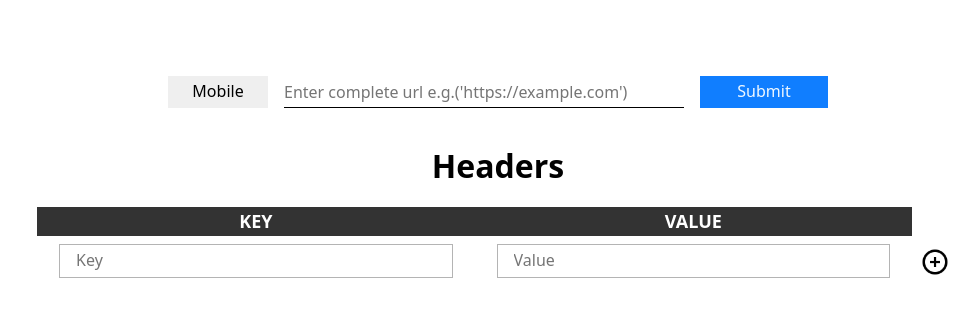
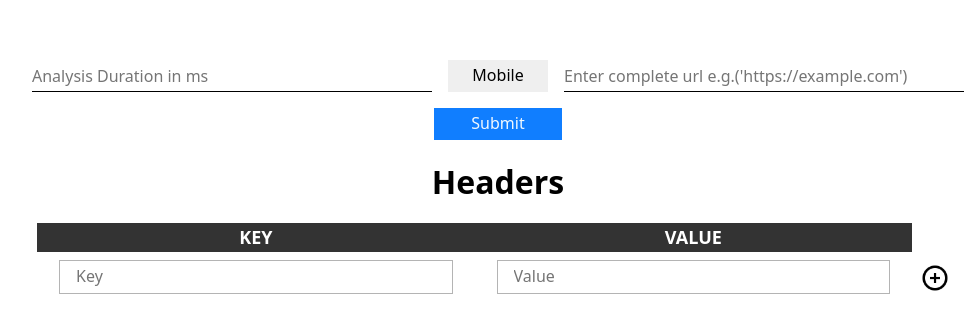
Before and after one commit to shantanu-goyal/Analyser, a React (Create React App) app: page / in a window 1280 px wide. Shown: the part 219-552 px from the top of the page, without its empty margins (142-1121 px from the left). Built offline with nearby package versions, Linux system fonts and the light colour scheme.

Commit message:
Add field for waittime

```diff
--- a/src/components/Form.js
+++ b/src/components/Form.js
@@ -19,6 +19,7 @@ function Form({ onFormSubmit }) {
   const valueRef = useRef(null);
   // Reference to device type selector
   const deviceRef = useRef(null);
+  const waitTimeRef = useRef(null);
 
   /**
    * Handle the form submission
@@ -33,7 +34,8 @@ function Form({ onFormSubmit }) {
     }, {});
     const url = urlRef.current.value;
     const deviceType = deviceRef.current.value;
-    onFormSubmit(url, headerObject, deviceType);
+    const waitTime = waitTimeRef.current.value;
+    onFormSubmit(url, headerObject, deviceType, waitTime);
   }
 
   /**
@@ -57,6 +59,11 @@ function Form({ onFormSubmit }) {
   return (
     <div className="url-form">
       <div className="url-input">
+      <input
+          type="number"
+          placeholder="Analysis Duration in ms"
+          ref={waitTimeRef}
+        />
         <select className="select-box" ref={deviceRef}>
           <option value="mobile">Mobile</option>
           <option value="desktop">Desktop</option>
--- a/src/components/NetworkRTTInsights.js
+++ b/src/components/NetworkRTTInsights.js
@@ -3,10 +3,6 @@ import Table from "./Table";
 
 function NetworkRTTInsights({ data }) {
   function getLongRTTOrigins() {
-    console.log(
-      "asjhdjshadgja",
-      data.details.items.filter(({ rtt }) => rtt > 50)
-    );
     return data.details.items.filter(({ rtt }) => rtt > 50);
   }
 
--- a/src/pages/Home.js
+++ b/src/pages/Home.js
@@ -28,7 +28,7 @@ export default function Home() {
    * @param {Object} headers Headers that need to be sent in request along with url
    * @param {String} formFactor Type of device
    */
-  async function onFormSubmit(url, headers, formFactor) {
+  async function onFormSubmit(url, headers, formFactor, waitTime) {
     setFormSubmitted(true);
     setLoading(true);
     try {
@@ -38,8 +38,10 @@ export default function Home() {
           url,
           headers,
           formFactor,
+          waitTime
         },
       });
+      console.log(result.data)
       setLoading(false);
       dataContext.setData({ type: "changeData", data: result.data });
       navigate("/bootup-time");
--- a/src/pages/ThirdPartySummary.js
+++ b/src/pages/ThirdPartySummary.js
@@ -82,7 +82,6 @@ export default function ThirdPartySummary() {
    * @returns {JSX} - The graph corresponding to the type of the graph requested by the user
    */
   function generateGraph(scripts, value) {
-    console.log(scripts);
     const mainThreadTimeData = getMainThreadTime(scripts);
     const blockingTimeData = getRenderBlockingTime(scripts);
     // If user requests blocking time graph
```
